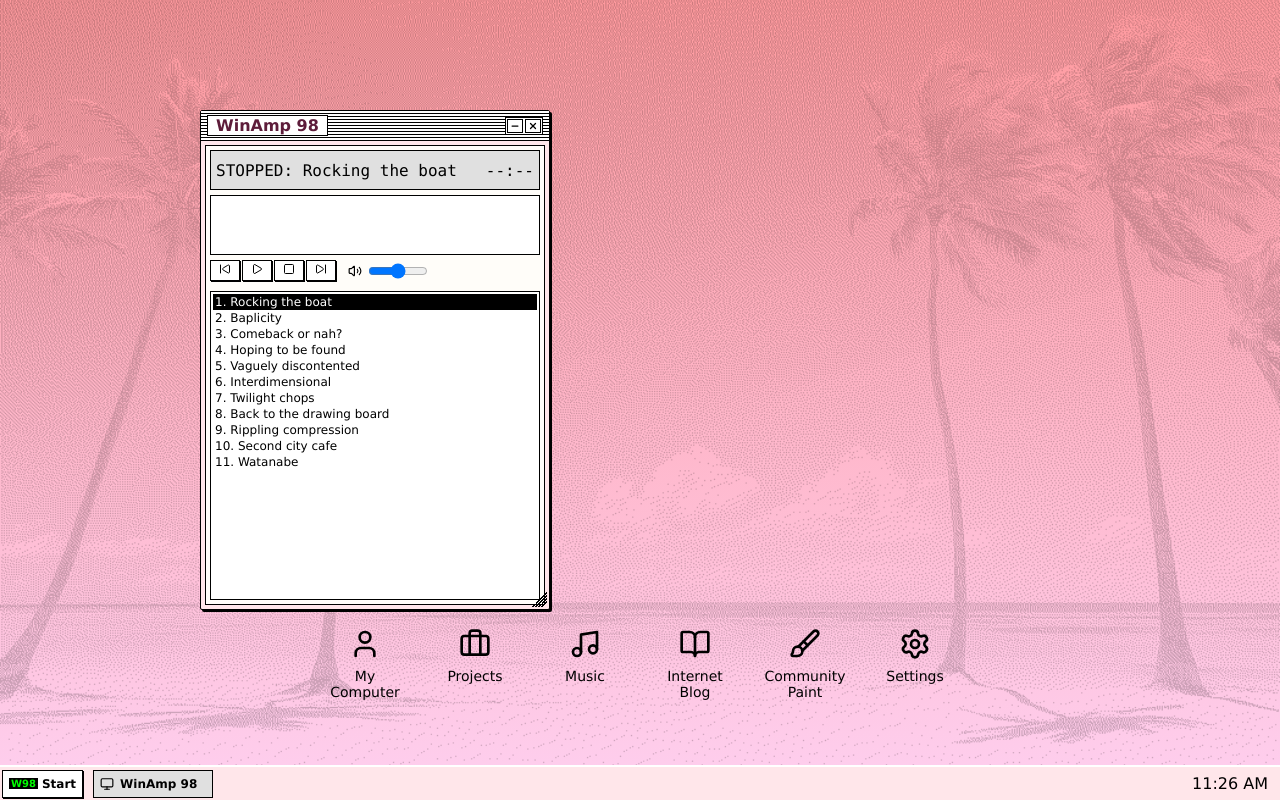
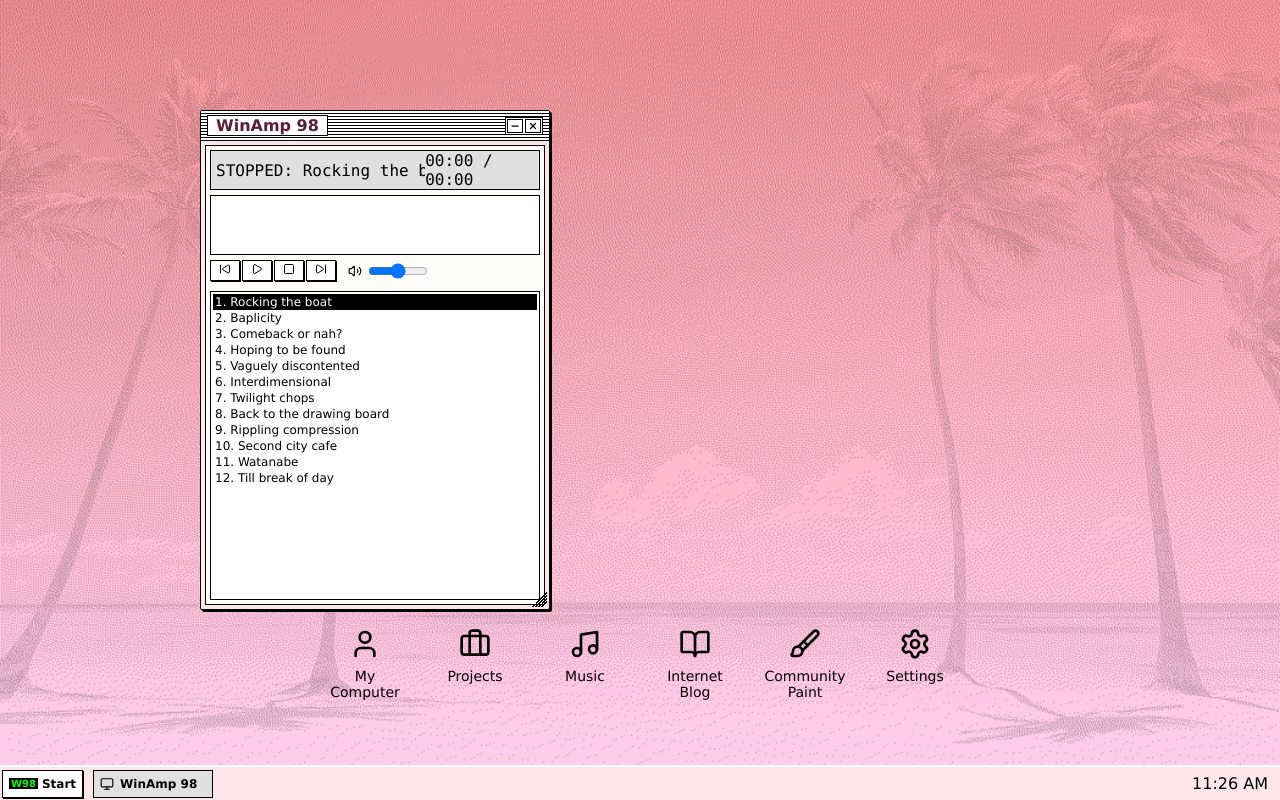
Before and after one commit to zach1020/retro-futuristic-site, a React (Vite) app: page / in a window 1280 px wide. Built offline with nearby package versions, Linux system fonts and the light colour scheme.

Commit message:
Smol improvements

```diff
--- a/src/apps/MusicApp.tsx
+++ b/src/apps/MusicApp.tsx
@@ -13,12 +13,15 @@
     { title: "Rippling compression", file: "/music/Rippling Compression.mp3" },
     { title: "Second city cafe", file: "/music/Second City Cafe.mp3" },
     { title: "Watanabe", file: "/music/Watanabe.mp3" },
+    { title: "Till break of day", file: "/music/Till Break of Day.mp3" },
 ];
 
 export const MusicApp: React.FC = () => {
     const [isPlaying, setIsPlaying] = useState(false);
     const [currentIndex, setCurrentIndex] = useState(0);
     const [volume, setVolume] = useState(0.5);
+    const [currentTime, setCurrentTime] = useState(0);
+    const [duration, setDuration] = useState(0);
 
     // Audio Context Refs
     const audioContextRef = React.useRef<AudioContext | null>(null);
@@ -27,6 +30,13 @@
     const audioRef = React.useRef<HTMLAudioElement | null>(null);
     const canvasRef = React.useRef<HTMLCanvasElement | null>(null);
     const animationRef = React.useRef<number>(0);
+
+    const formatTime = (seconds: number) => {
+        if (!seconds || isNaN(seconds)) return "00:00";
+        const mins = Math.floor(seconds / 60);
+        const secs = Math.floor(seconds % 60);
+        return `${mins.toString().padStart(2, '0')}:${secs.toString().padStart(2, '0')}`;
+    };
 
     const handleNext = React.useCallback(() => {
         setCurrentIndex((prev) => (prev + 1) % playlist.length);
@@ -63,17 +73,24 @@
         };
     }, []);
 
-    // Handle 'ended' event for auto-play
+    // Handle audio events
     React.useEffect(() => {
         const audio = audioRef.current;
         if (!audio) return;
 
-        const onEnded = () => {
-            handleNext();
+        const onTimeUpdate = () => setCurrentTime(audio.currentTime);
+        const onLoadedMetadata = () => setDuration(audio.duration);
+        const onEnded = () => handleNext();
+
+        audio.addEventListener('timeupdate', onTimeUpdate);
+        audio.addEventListener('loadedmetadata', onLoadedMetadata);
+        audio.addEventListener('ended', onEnded);
+
+        return () => {
+            audio.removeEventListener('timeupdate', onTimeUpdate);
+            audio.removeEventListener('loadedmetadata', onLoadedMetadata);
+            audio.removeEventListener('ended', onEnded);
         };
-
-        audio.addEventListener('ended', onEnded);
-        return () => audio.removeEventListener('ended', onEnded);
     }, [handleNext]);
 
     // Volume Sync Effect
@@ -199,7 +216,7 @@
                 <span style={{ whiteSpace: 'nowrap', overflow: 'hidden' }}>
                     {isPlaying ? `PLAYING: ${currentTrack.title}` : `STOPPED: ${currentTrack.title}`}
                 </span>
-                <span>{isPlaying ? '00:00' : '--:--'}</span>
+                <span>{formatTime(currentTime)} / {formatTime(duration)}</span>
             </div>
 
             {/* Visualizer */}
--- a/src/apps/ProjectsApp.tsx
+++ b/src/apps/ProjectsApp.tsx
@@ -1,9 +1,9 @@
 import React from 'react';
 
 const projects = [
+    { id: 7, title: 'ZPT2', desc: 'ZPT2', lang: 'TypeScript', url: 'https://github.com/zach1020/ZPT2' },
     { id: 1, title: 'ai-journal', desc: 'AI-powered journaling app', lang: 'JavaScript', url: 'https://github.com/zach1020/ai-journal' },
     { id: 2, title: 'Orthogonal-Bloch', desc: 'Quantum states visualization', lang: 'Python', url: 'https://github.com/zach1020/Orthogonal-Bloch' },
-    { id: 3, title: 'sasquatch', desc: 'Resource gathering game', lang: 'JavaScript', url: 'https://github.com/zach1020/sasquatch' },
     { id: 4, title: 'Chip-8-Emulator', desc: 'Chip-8 system emulator', lang: 'C++', url: 'https://github.com/zach1020/Chip-8-Emulator' },
     { id: 5, title: 'veryrandom', desc: 'Quantum RNG with Qiskit', lang: 'Python', url: 'https://github.com/zach1020/veryrandom' },
     { id: 6, title: 'RustybaraOS', desc: 'OS reborn in Rust', lang: 'Rust', url: 'https://github.com/zach1020/RustybaraOS' },
@@ -65,7 +65,7 @@
                             <div style={{
                                 width: '100%',
                                 height: '5px',
-                                background: p.lang === 'Rust' ? '#dea584' : p.lang === 'Python' ? '#3572A5' : p.lang === 'C++' ? '#f34b7d' : '#f1e05a',
+                                background: p.lang === 'Rust' ? '#dea584' : p.lang === 'Python' ? '#3572A5' : p.lang === 'C++' ? '#f34b7d' : p.lang === 'TypeScript' ? '#3178c6' : '#f1e05a',
                                 position: 'absolute',
                                 bottom: 0
                             }} />
```
Also changed, not shown: 1 other file (tests, documents, lock files or other folders).
